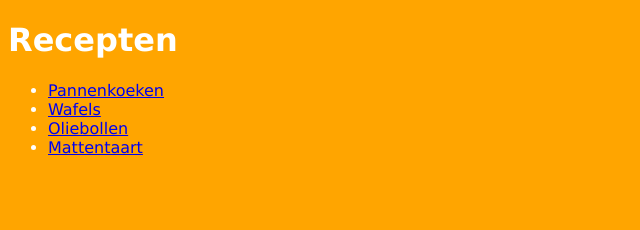
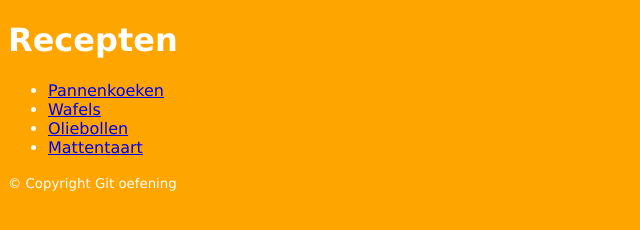
Before and after one commit to sonnymetten/recepten, a plain HTML site: page index.html in a window 1280 px wide. Shown: the whole page, without its empty margins (0-640 px from the left). Drawn offline with Linux system fonts and the light colour scheme.

Commit message:
copyright

```diff
--- a/index.html
+++ b/index.html
@@ -14,5 +14,8 @@
 			<li><a href="mattentaart.html">Mattentaart</a></li>
 		</ul>
 	</nav>
+	<footer>
+	<small>&copy; Copyright Git oefening</small>
+	</footer>
 </body>
 </html>
```
Also changed, not shown: mattentaart.html (+1 -1 lines).
